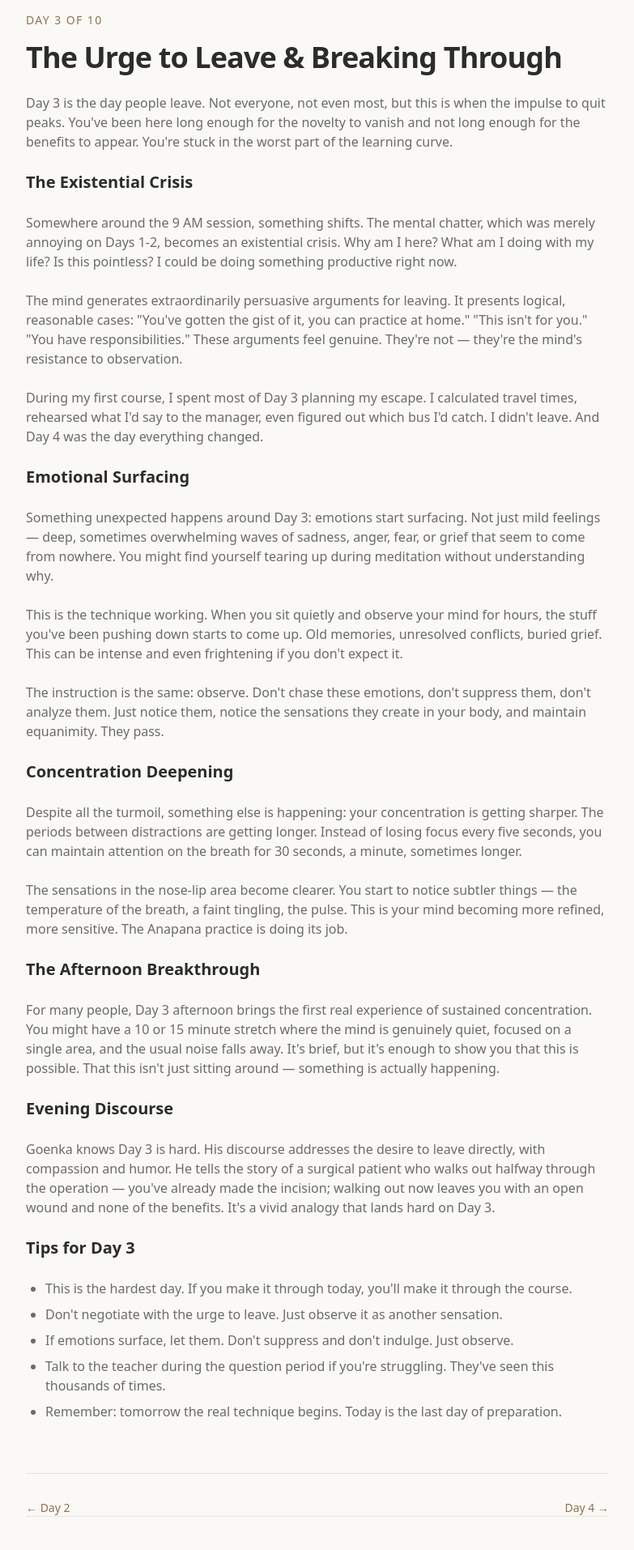
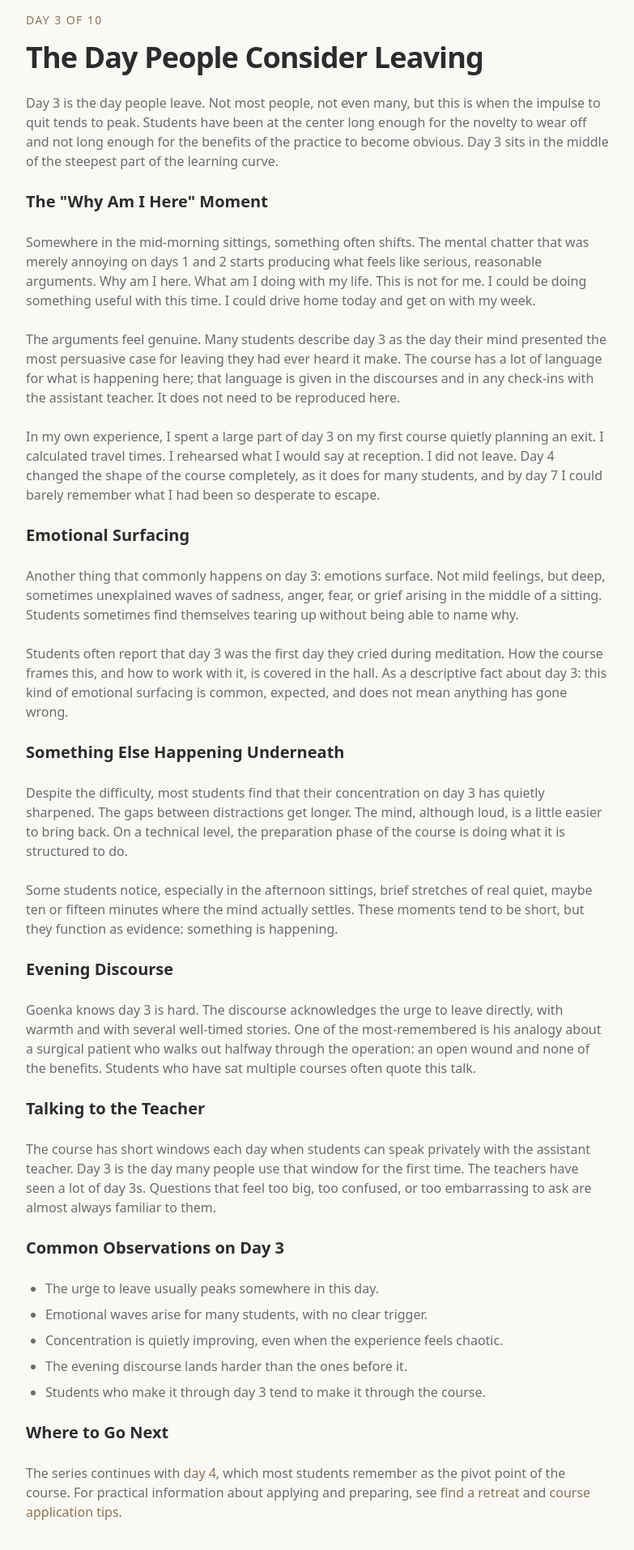
Before and after one commit to m13v/vipassana-cool, a Next.js app: page /experience/day-3 in a window 1280 px wide. Shown: the part 226-2140 px from the top of the page at 81% size, without its empty margins (248-1031 px from the left). Built offline with nearby package versions, Linux system fonts and the light colour scheme.

Commit message:
Update Day 3 page title, metadata, and content

```diff
--- a/src/app/experience/day-3/page.tsx
+++ b/src/app/experience/day-3/page.tsx
@@ -2,67 +2,74 @@ import type { Metadata } from "next";
 import { DayPage } from "@/components/day-page";
 
 export const metadata: Metadata = {
-  title: "Vipassana Day 3 — The Urge to Leave & Breaking Through",
+  title: "Vipassana Day 3 — The Day People Consider Leaving",
   description:
-    "Day 3 is when most people want to quit. The existential crisis, intense emotions, and how to push through the hardest part of a Vipassana course.",
+    "A descriptive account of day 3 of a 10-day Vipassana course: the urge to quit, emotional surfacing, and what many students remember about the hardest day.",
   alternates: { canonical: "https://vipassana.cool/experience/day-3" },
 };
 
 export default function Day3Page() {
   return (
-    <DayPage day={3} title="The Urge to Leave & Breaking Through">
+    <DayPage day={3} title="The Day People Consider Leaving">
       <p>
-        Day 3 is the day people leave. Not everyone, not even most, but this is when the impulse to quit peaks. You&apos;ve been here long enough for the novelty to vanish and not long enough for the benefits to appear. You&apos;re stuck in the worst part of the learning curve.
+        Day 3 is the day people leave. Not most people, not even many, but this is when the impulse to quit tends to peak. Students have been at the center long enough for the novelty to wear off and not long enough for the benefits of the practice to become obvious. Day 3 sits in the middle of the steepest part of the learning curve.
       </p>
 
-      <h2 className="text-xl font-bold text-foreground">The Existential Crisis</h2>
+      <h2 className="text-xl font-bold text-foreground">The &quot;Why Am I Here&quot; Moment</h2>
       <p>
-        Somewhere around the 9 AM session, something shifts. The mental chatter, which was merely annoying on Days 1-2, becomes an existential crisis. Why am I here? What am I doing with my life? Is this pointless? I could be doing something productive right now.
+        Somewhere in the mid-morning sittings, something often shifts. The mental chatter that was merely annoying on days 1 and 2 starts producing what feels like serious, reasonable arguments. Why am I here. What am I doing with my life. This is not for me. I could be doing something useful with this time. I could drive home today and get on with my week.
       </p>
       <p>
-        The mind generates extraordinarily persuasive arguments for leaving. It presents logical, reasonable cases: &quot;You&apos;ve gotten the gist of it, you can practice at home.&quot; &quot;This isn&apos;t for you.&quot; &quot;You have responsibilities.&quot; These arguments feel genuine. They&apos;re not — they&apos;re the mind&apos;s resistance to observation.
+        The arguments feel genuine. Many students describe day 3 as the day their mind presented the most persuasive case for leaving they had ever heard it make. The course has a lot of language for what is happening here; that language is given in the discourses and in any check-ins with the assistant teacher. It does not need to be reproduced here.
       </p>
       <p>
-        During my first course, I spent most of Day 3 planning my escape. I calculated travel times, rehearsed what I&apos;d say to the manager, even figured out which bus I&apos;d catch. I didn&apos;t leave. And Day 4 was the day everything changed.
+        In my own experience, I spent a large part of day 3 on my first course quietly planning an exit. I calculated travel times. I rehearsed what I would say at reception. I did not leave. Day 4 changed the shape of the course completely, as it does for many students, and by day 7 I could barely remember what I had been so desperate to escape.
       </p>
 
       <h2 className="text-xl font-bold text-foreground">Emotional Surfacing</h2>
       <p>
-        Something unexpected happens around Day 3: emotions start surfacing. Not just mild feelings — deep, sometimes overwhelming waves of sadness, anger, fear, or grief that seem to come from nowhere. You might find yourself tearing up during meditation without understanding why.
+        Another thing that commonly happens on day 3: emotions surface. Not mild feelings, but deep, sometimes unexplained waves of sadness, anger, fear, or grief arising in the middle of a sitting. Students sometimes find themselves tearing up without being able to name why.
       </p>
       <p>
-        This is the technique working. When you sit quietly and observe your mind for hours, the stuff you&apos;ve been pushing down starts to come up. Old memories, unresolved conflicts, buried grief. This can be intense and even frightening if you don&apos;t expect it.
+        Students often report that day 3 was the first day they cried during meditation. How the course frames this, and how to work with it, is covered in the hall. As a descriptive fact about day 3: this kind of emotional surfacing is common, expected, and does not mean anything has gone wrong.
+      </p>
+
+      <h2 className="text-xl font-bold text-foreground">Something Else Happening Underneath</h2>
+      <p>
+        Despite the difficulty, most students find that their concentration on day 3 has quietly sharpened. The gaps between distractions get longer. The mind, although loud, is a little easier to bring back. On a technical level, the preparation phase of the course is doing what it is structured to do.
       </p>
       <p>
-        The instruction is the same: observe. Don&apos;t chase these emotions, don&apos;t suppress them, don&apos;t analyze them. Just notice them, notice the sensations they create in your body, and maintain equanimity. They pass.
-      </p>
-
-      <h2 className="text-xl font-bold text-foreground">Concentration Deepening</h2>
-      <p>
-        Despite all the turmoil, something else is happening: your concentration is getting sharper. The periods between distractions are getting longer. Instead of losing focus every five seconds, you can maintain attention on the breath for 30 seconds, a minute, sometimes longer.
-      </p>
-      <p>
-        The sensations in the nose-lip area become clearer. You start to notice subtler things — the temperature of the breath, a faint tingling, the pulse. This is your mind becoming more refined, more sensitive. The Anapana practice is doing its job.
-      </p>
-
-      <h2 className="text-xl font-bold text-foreground">The Afternoon Breakthrough</h2>
-      <p>
-        For many people, Day 3 afternoon brings the first real experience of sustained concentration. You might have a 10 or 15 minute stretch where the mind is genuinely quiet, focused on a single area, and the usual noise falls away. It&apos;s brief, but it&apos;s enough to show you that this is possible. That this isn&apos;t just sitting around — something is actually happening.
+        Some students notice, especially in the afternoon sittings, brief stretches of real quiet, maybe ten or fifteen minutes where the mind actually settles. These moments tend to be short, but they function as evidence: something is happening.
       </p>
 
       <h2 className="text-xl font-bold text-foreground">Evening Discourse</h2>
       <p>
-        Goenka knows Day 3 is hard. His discourse addresses the desire to leave directly, with compassion and humor. He tells the story of a surgical patient who walks out halfway through the operation — you&apos;ve already made the incision; walking out now leaves you with an open wound and none of the benefits. It&apos;s a vivid analogy that lands hard on Day 3.
+        Goenka knows day 3 is hard. The discourse acknowledges the urge to leave directly, with warmth and with several well-timed stories. One of the most-remembered is his analogy about a surgical patient who walks out halfway through the operation: an open wound and none of the benefits. Students who have sat multiple courses often quote this talk.
       </p>
 
-      <h2 className="text-xl font-bold text-foreground">Tips for Day 3</h2>
+      <h2 className="text-xl font-bold text-foreground">Talking to the Teacher</h2>
+      <p>
+        The course has short windows each day when students can speak privately with the assistant teacher. Day 3 is the day many people use that window for the first time. The teachers have seen a lot of day 3s. Questions that feel too big, too confused, or too embarrassing to ask are almost always familiar to them.
+      </p>
+
+      <h2 className="text-xl font-bold text-foreground">Common Observations on Day 3</h2>
       <ul className="list-disc space-y-2 pl-6">
-        <li>This is the hardest day. If you make it through today, you&apos;ll make it through the course.</li>
-        <li>Don&apos;t negotiate with the urge to leave. Just observe it as another sensation.</li>
-        <li>If emotions surface, let them. Don&apos;t suppress and don&apos;t indulge. Just observe.</li>
-        <li>Talk to the teacher during the question period if you&apos;re struggling. They&apos;ve seen this thousands of times.</li>
-        <li>Remember: tomorrow the real technique begins. Today is the last day of preparation.</li>
+        <li>The urge to leave usually peaks somewhere in this day.</li>
+        <li>Emotional waves arise for many students, with no clear trigger.</li>
+        <li>Concentration is quietly improving, even when the experience feels chaotic.</li>
+        <li>The evening discourse lands harder than the ones before it.</li>
+        <li>Students who make it through day 3 tend to make it through the course.</li>
       </ul>
+
+      <h2 className="text-xl font-bold text-foreground">Where to Go Next</h2>
+      <p>
+        The series continues with{" "}
+        <a href="/experience/day-4" className="text-accent hover:text-foreground">day 4</a>
+        , which most students remember as the pivot point of the course. For practical information about applying and preparing, see{" "}
+        <a href="/guide/find-a-retreat" className="text-accent hover:text-foreground">find a retreat</a>
+        {" "}and{" "}
+        <a href="/guide/course-application-tips" className="text-accent hover:text-foreground">course application tips</a>.
+      </p>
     </DayPage>
   );
 }
```
